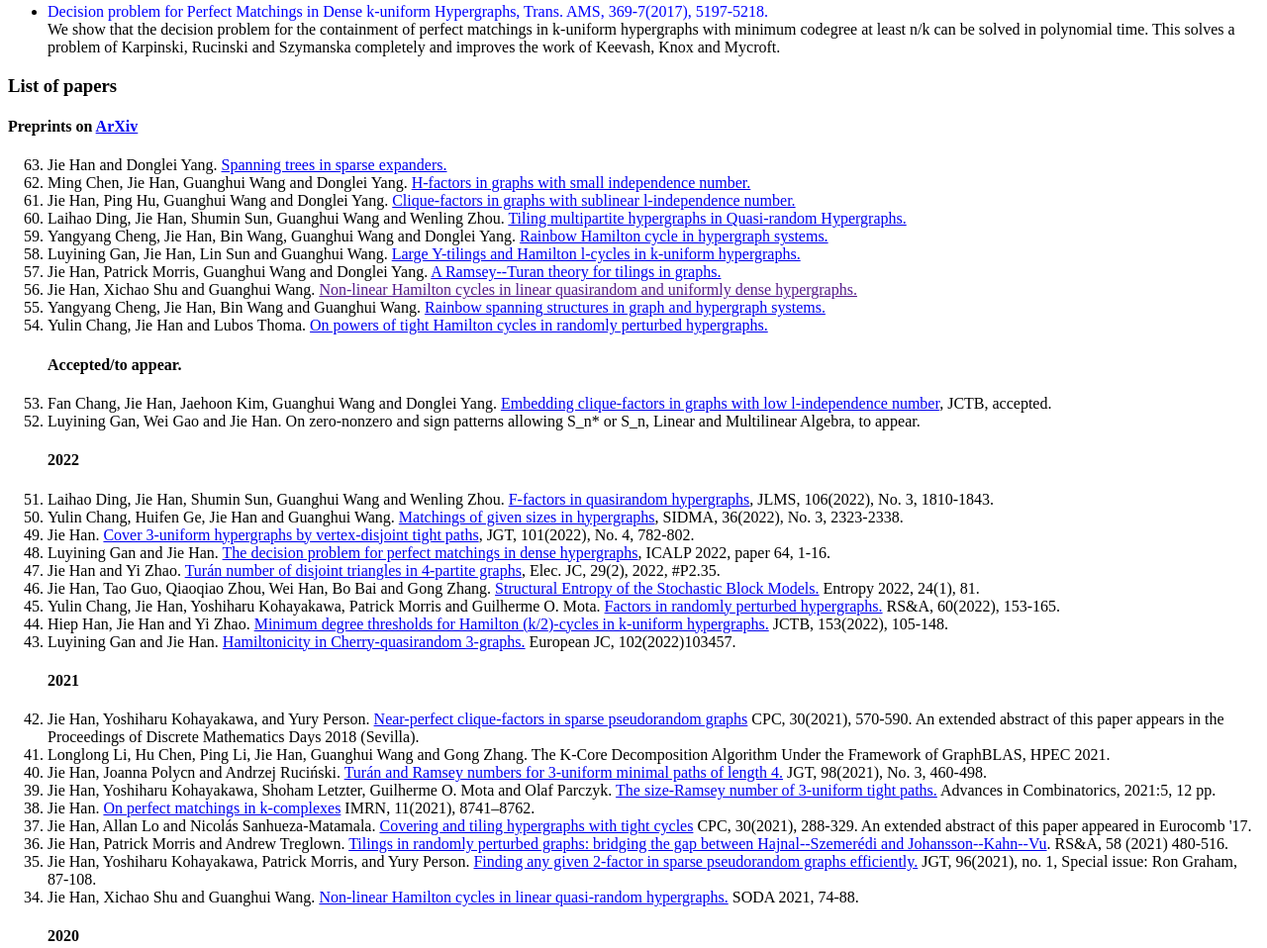
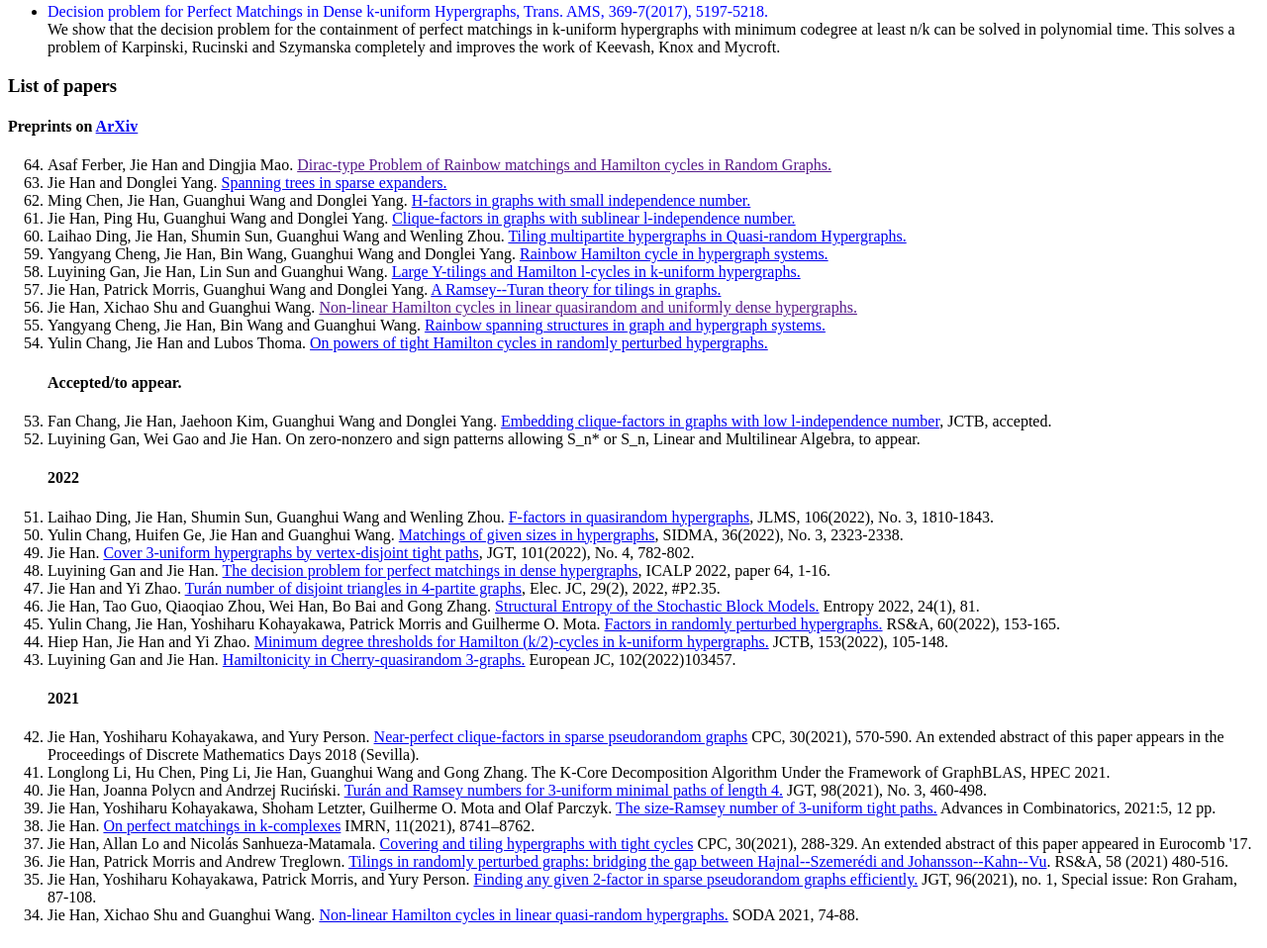
Before and after one commit to jiehan773/jiehan773.github.io, a plain HTML site: page index.html in a window 1280 px wide. Shown: the part 838-1796 px from the top of the page at 99% size. Drawn offline with Linux system fonts and the light colour scheme.

Commit message:
Update index.html

```diff
--- a/index.html
+++ b/index.html
@@ -56,6 +56,8 @@
 
 <h4>Preprints on <a href="https://arxiv.org/search/advanced?advanced=&terms-0-operator=AND&terms-0-term=%22Jie+Han%22&terms-0-field=author&classification-mathematics=y&classification-physics_archives=all&classification-include_cross_list=include&date-filter_by=all_dates&date-year=&date-from_date=&date-to_date=&date-date_type=submitted_date&abstracts=show&size=50&order=-announced_date_first" target="_blank" rel="nofollow">ArXiv</a></h4>
 <ol reversed>
+<li>Asaf Ferber, Jie Han and Dingjia Mao.
+  <a href="" target="_blank" rel="nofollow">Dirac-type Problem of Rainbow matchings and Hamilton cycles in Random Graphs.</a></li>
 <li>Jie Han and Donglei Yang.
   <a href="https://arxiv.org/abs/2211.04758" target="_blank" rel="nofollow">Spanning trees in sparse expanders.</a></li>
 <li>Ming Chen, Jie Han, Guanghui Wang and Donglei Yang.
```
